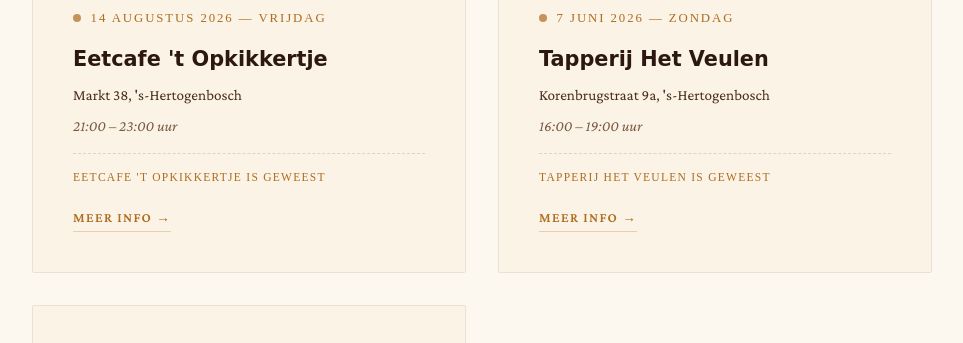
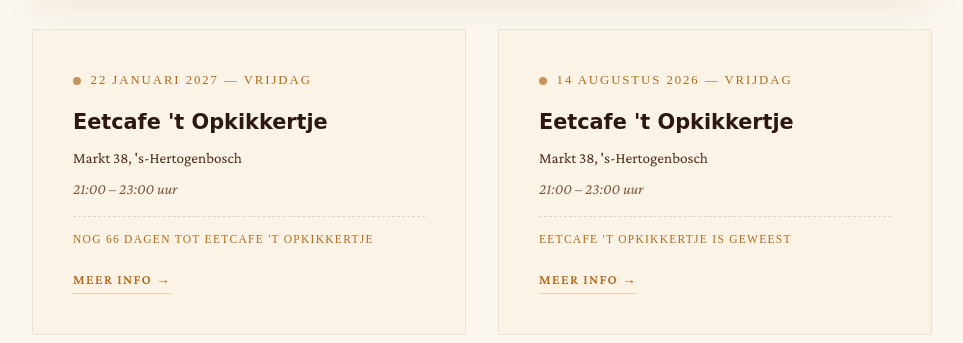
Before and after one commit to prombouts/thegoodolboys, a plain HTML site: page index.html in a window 1280 px wide. Shown: the part 3997-4340 px from the top of the page, without its empty margins (158-1121 px from the left). Drawn offline with nearby package versions, Linux system fonts and the light colour scheme; a web font is replaced by a local one.

Commit message:
Added event

```diff
--- a/index.html
+++ b/index.html
@@ -263,6 +263,15 @@
         </div>
         <div class="events-grid stagger-children">
 
+            <div class="event-card reveal" data-event-name="Eetcafe 't Opkikkertje" data-event-target="2027-01-22T19:00:00+02:00" data-event-date-label="22 januari 2027 — 21:00 uur">
+                <div class="event-date">22 januari 2027 — Vrijdag</div>
+                <h3 class="event-name">Eetcafe 't Opkikkertje</h3>
+                <p class="event-details">Markt 38, 's-Hertogenbosch</p>
+                <p class="event-time">21:00 – 23:00 uur</p>
+                <p class="event-countdown" data-event-countdown>NOG -- DAGEN TOT DIT OPTREDEN</p>
+                <a href="https://opkikkertje.com/" target="_blank" rel="noopener noreferrer" class="event-link">Meer info →</a>
+            </div>
+
             <div class="event-card reveal" data-event-name="Eetcafe 't Opkikkertje" data-event-target="2026-08-14T19:00:00+02:00" data-event-date-label="14 augustus 2026 — 21:00 uur">
                 <div class="event-date">14 augustus 2026 — Vrijdag</div>
                 <h3 class="event-name">Eetcafe 't Opkikkertje</h3>
```
